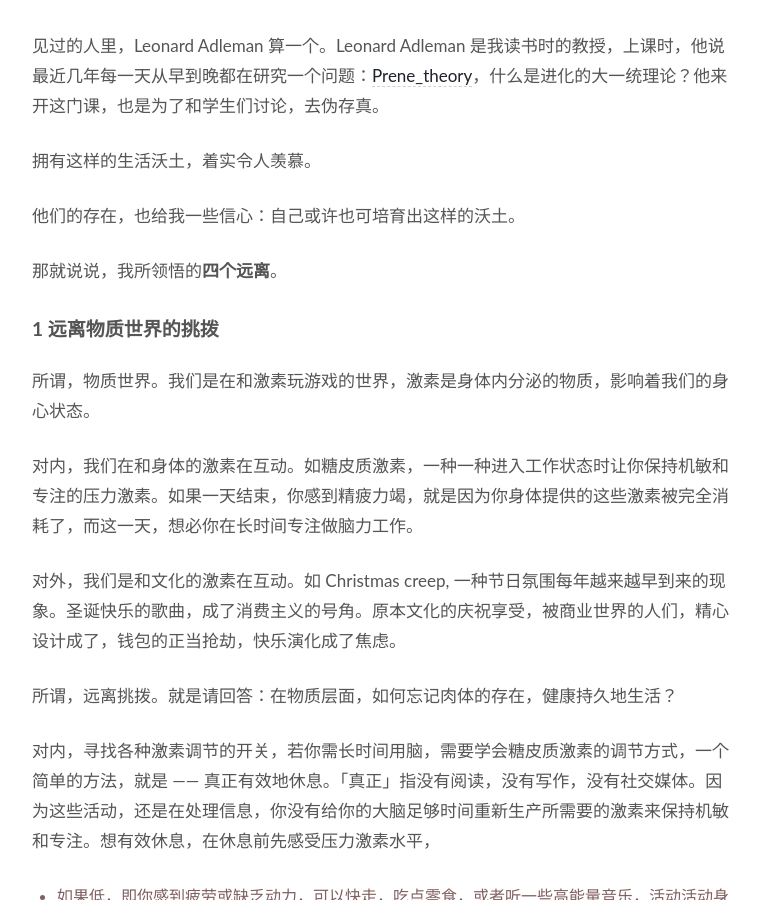
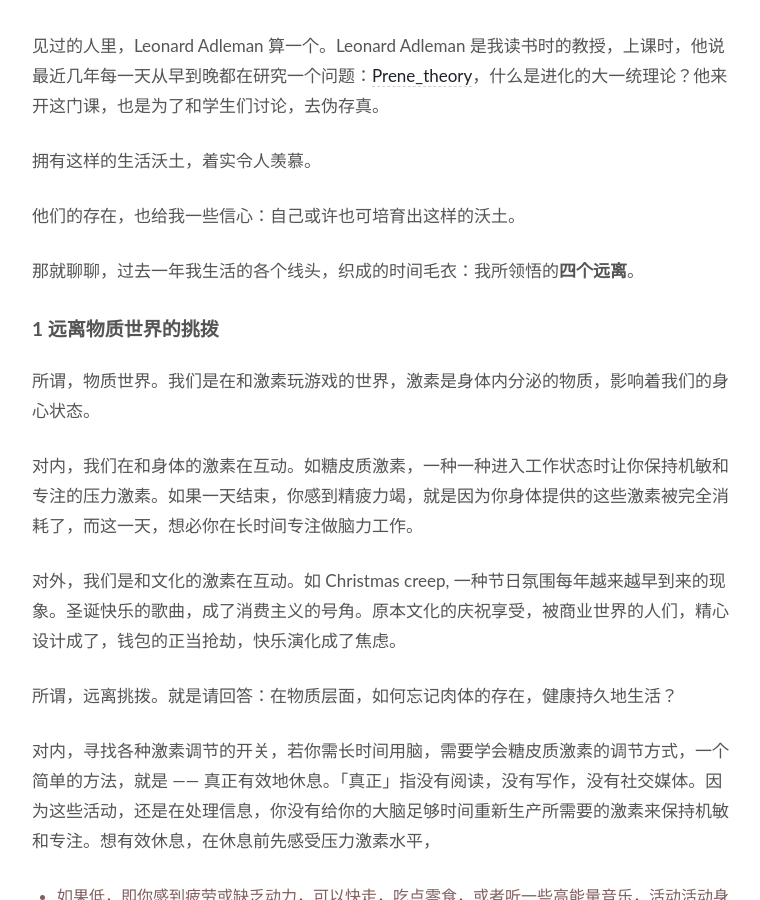
Before and after one commit to WillWang-X/willwang-x.github.io, a Jekyll site: the page built from _posts/blogs/2022-12-31-horse-manure-and-fertile-soil.md, in a window 1280 px wide and 900 px high, scrolled down 1564 px. Shown: the whole window, without its empty margins (258-1018 px from the left). Built offline with Jekyll 4.4.1, drawn with Linux system fonts in a browser that asks for light colours.

Commit message:
Increase understandability

```diff
--- a/_posts/blogs/2022-12-31-horse-manure-and-fertile-soil.md
+++ b/_posts/blogs/2022-12-31-horse-manure-and-fertile-soil.md
@@ -58,7 +58,7 @@ published: true
 
 他们的存在，也给我一些信心：自己或许也可培育出这样的沃土。
 
-那就说说，我所领悟的**四个远离**。
+那就聊聊，过去一年我生活的各个线头，织成的时间毛衣：我所领悟的**四个远离**。
 
 ## 1 远离物质世界的挑拨
 
```
